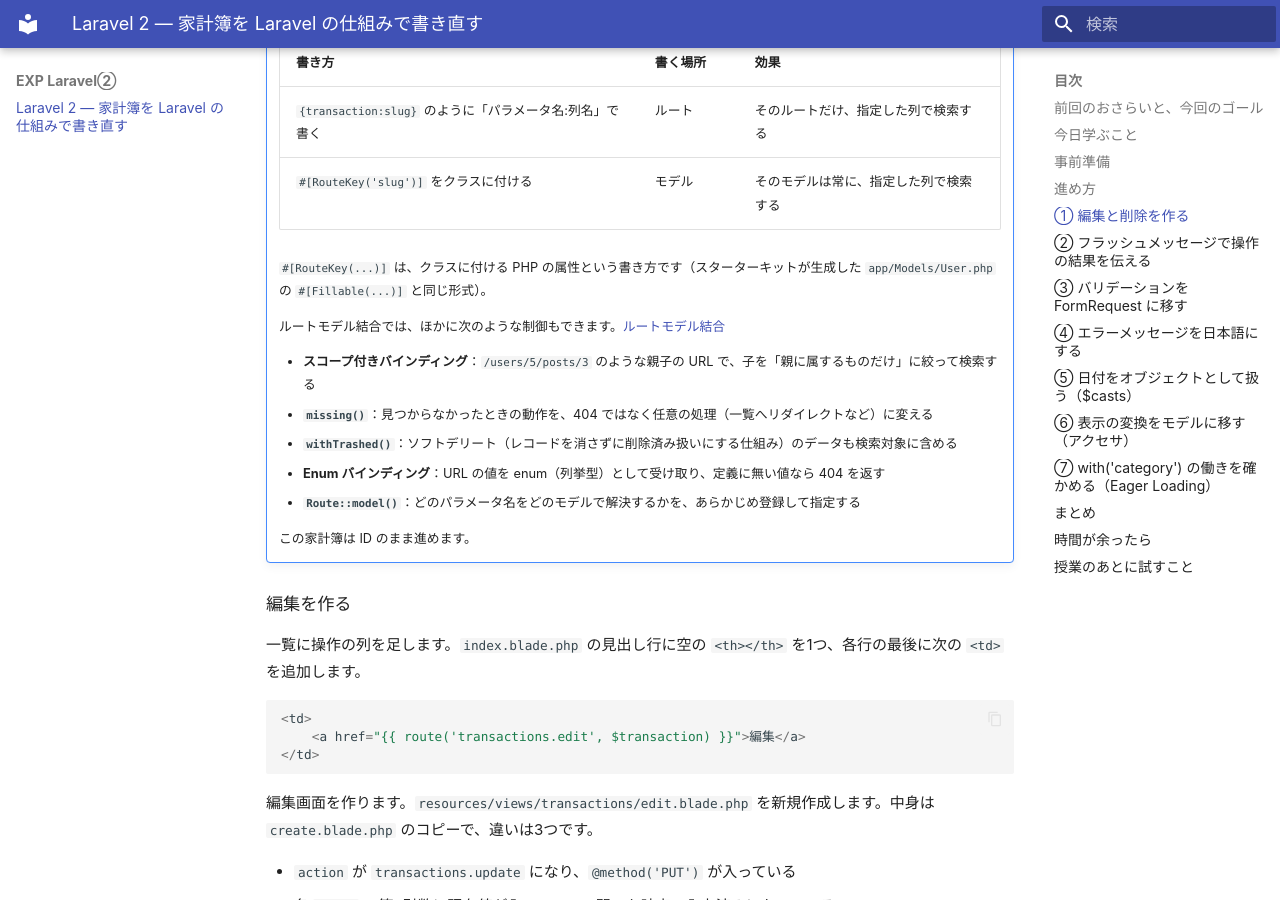
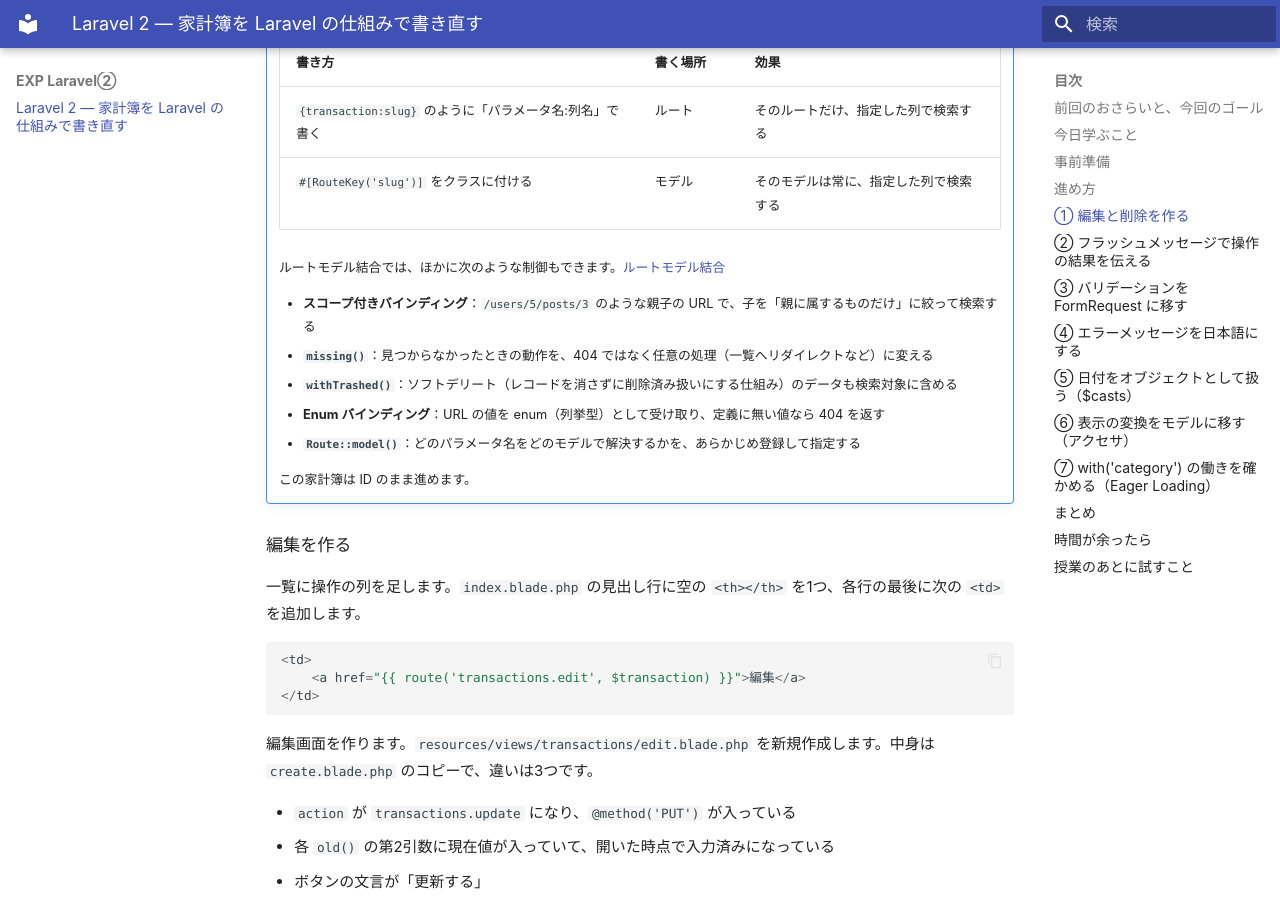
Before and after one commit to abekdwight/gslabo-lesson4, an MkDocs documentation site: the page built from docs/index.md, in a window 1280 px wide and 900 px high, scrolled down 2888 px. Built offline with MkDocs 1.6.1 and Material for MkDocs 9.7.7, drawn with Linux system fonts in a browser that asks for light colours.

Commit message:
remove attention-diverting cross reference

```diff
--- a/docs/index.md
+++ b/docs/index.md
@@ -108,8 +108,6 @@ DELETE     transactions/{transaction} ........ transactions.destroy
     | --- | --- | --- |
     | `{transaction:slug}` のように「パラメータ名:列名」で書く | ルート | そのルートだけ、指定した列で検索する |
     | `#[RouteKey('slug')]` をクラスに付ける | モデル | そのモデルは常に、指定した列で検索する |
-
-    `#[RouteKey(...)]` は、クラスに付ける PHP の属性という書き方です（スターターキットが生成した `app/Models/User.php` の `#[Fillable(...)]` と同じ形式）。
 
     ルートモデル結合では、ほかに次のような制御もできます。[ルートモデル結合](https://readouble.com/laravel/13.x/ja/routing.html#route-model-binding)
 
```
